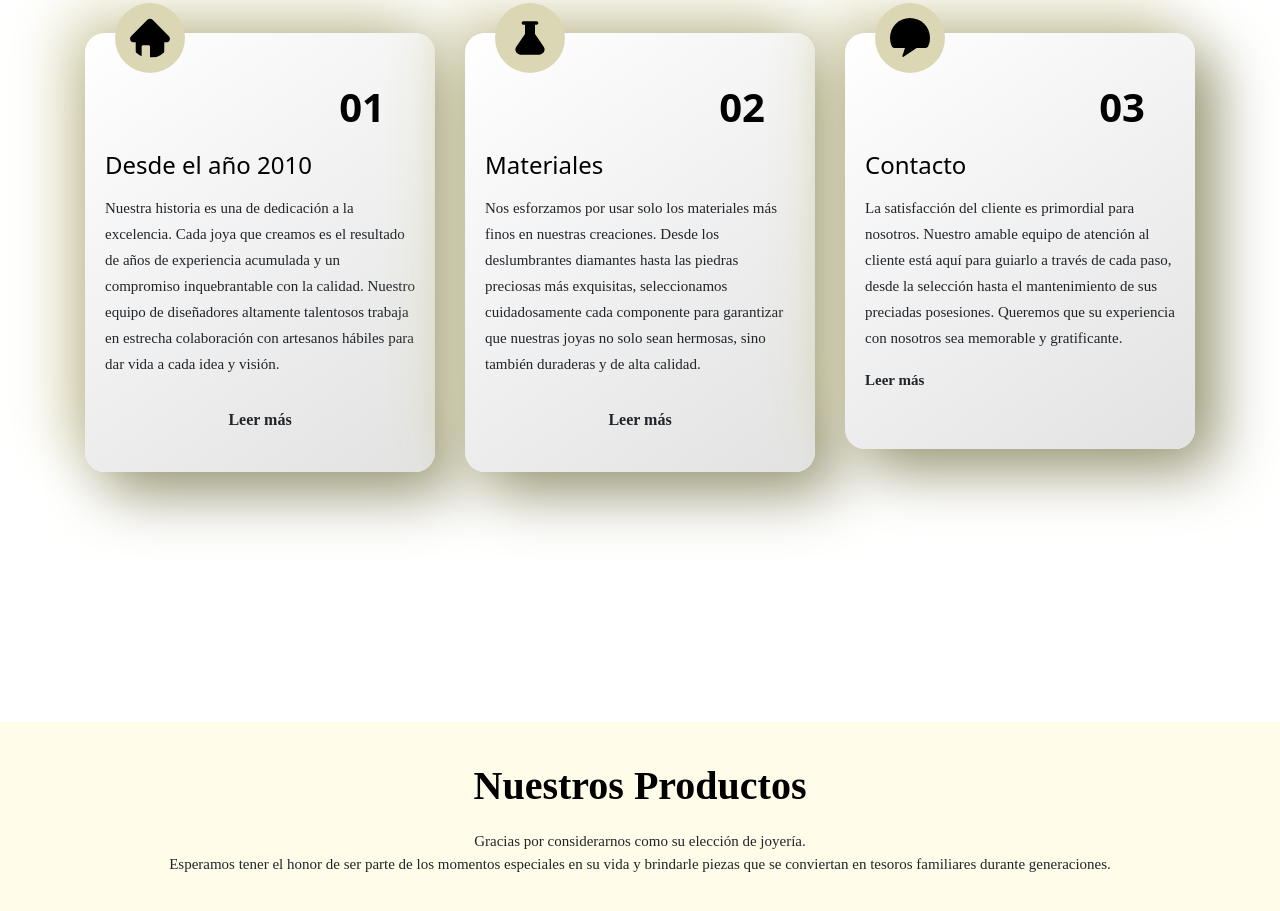
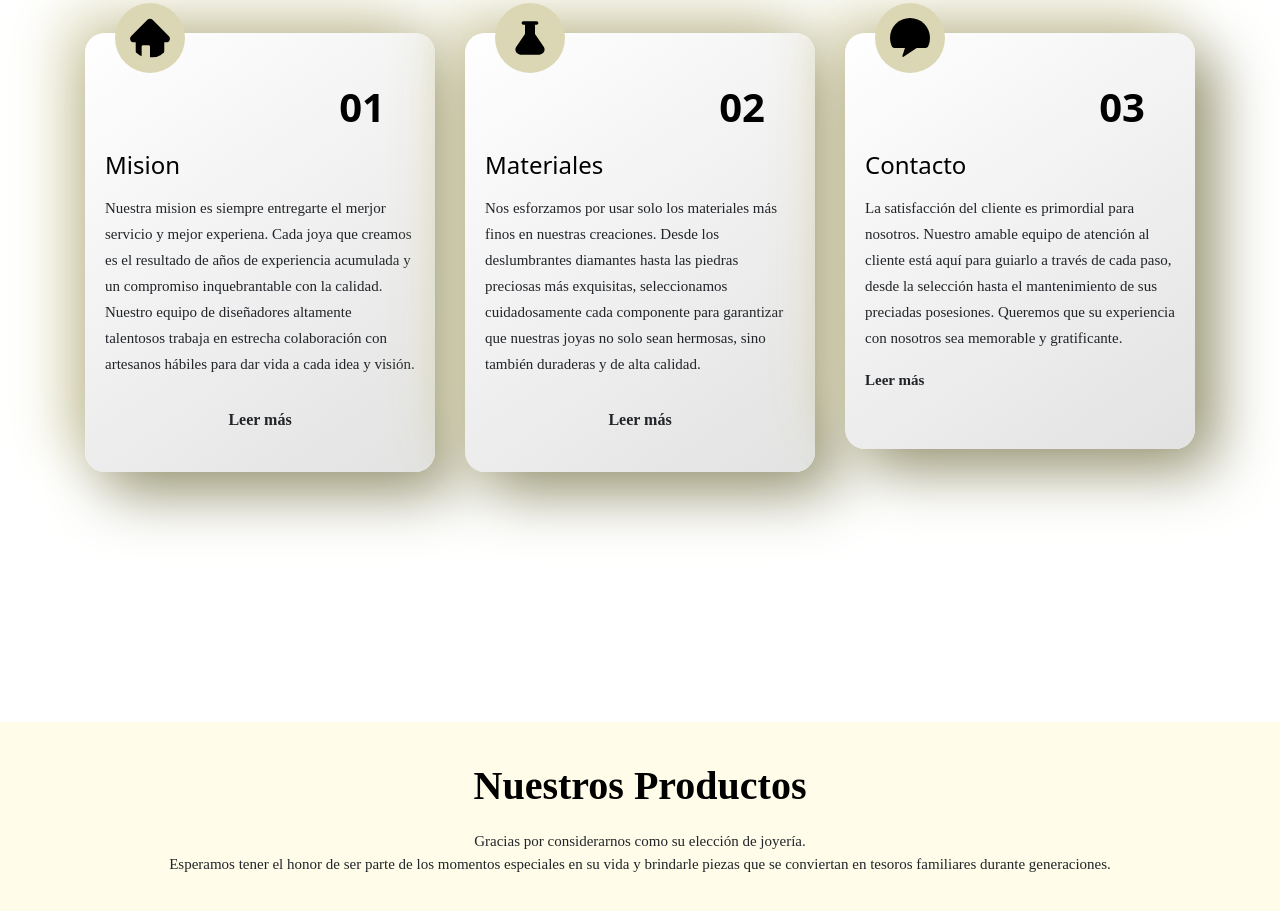
Before and after one commit to KevinCamachoPaz/Sol-ENI, a plain HTML site: page index.html in a window 1280 px wide. Shown: the part 1308-2219 px from the top of the page. Drawn offline with nearby package versions, Linux system fonts and the light colour scheme.

Commit message:
index.html

```diff
--- a/index.html
+++ b/index.html
@@ -85,8 +85,8 @@
                         <div class="card">
                             <img src="img/home-icon.svg" alt="">
                             <h3>01</h3>
-                            <h4>Desde el año 2010</h4>
-                            <p>Nuestra historia es una de dedicación a la excelencia. Cada joya que creamos es el resultado de años de experiencia acumulada y un compromiso inquebrantable con la calidad. Nuestro equipo de diseñadores altamente talentosos trabaja en estrecha colaboración con artesanos hábiles para dar vida a cada idea y visión.</p>
+                            <h4>Mision</h4>
+                            <p>Nuestra mision es siempre entregarte el merjor servicio y mejor experiena. Cada joya que creamos es el resultado de años de experiencia acumulada y un compromiso inquebrantable con la calidad. Nuestro equipo de diseñadores altamente talentosos trabaja en estrecha colaboración con artesanos hábiles para dar vida a cada idea y visión.</p>
                             <a href="#">Leer más</a>
                         </div>
                     </article>
```
